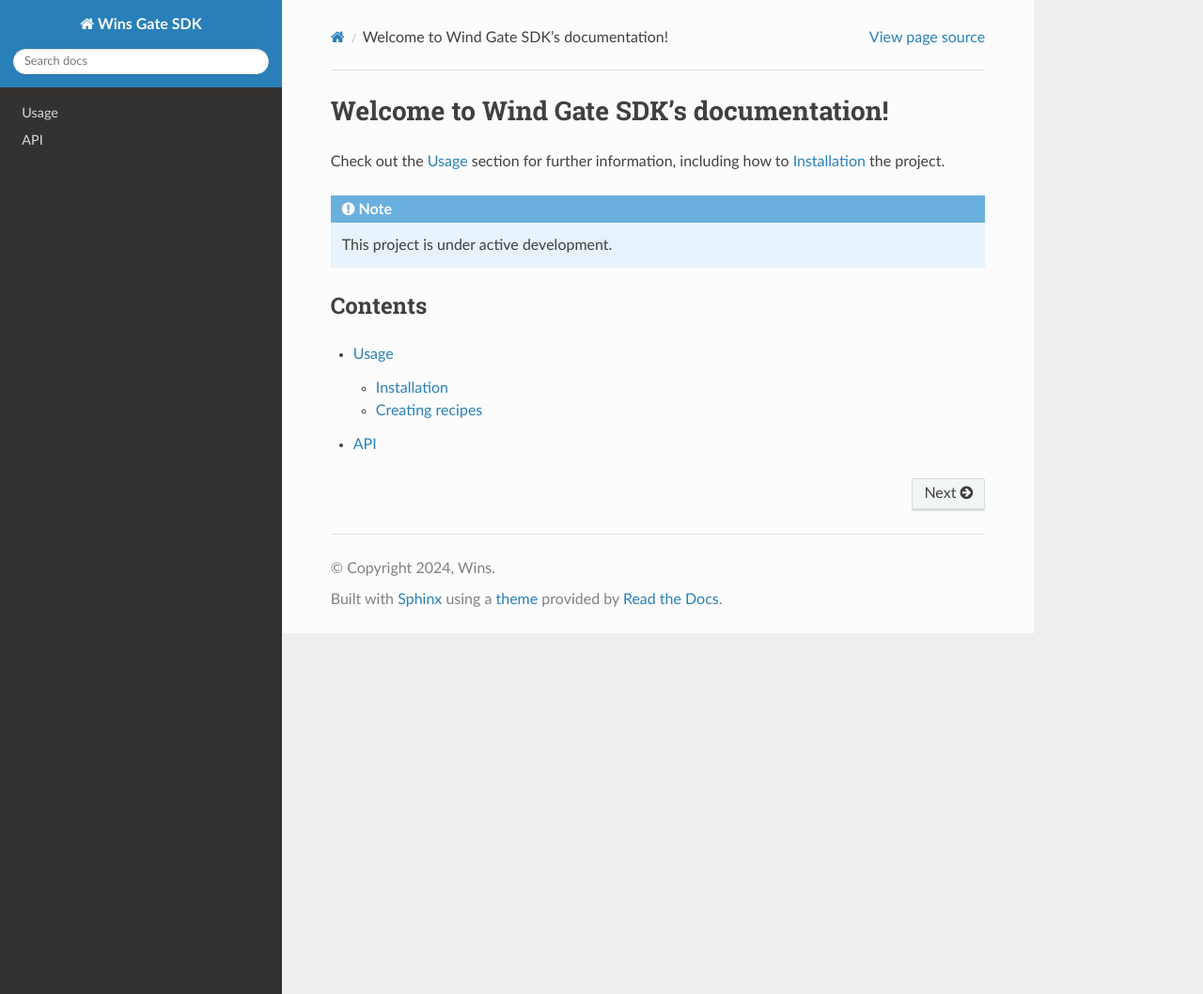
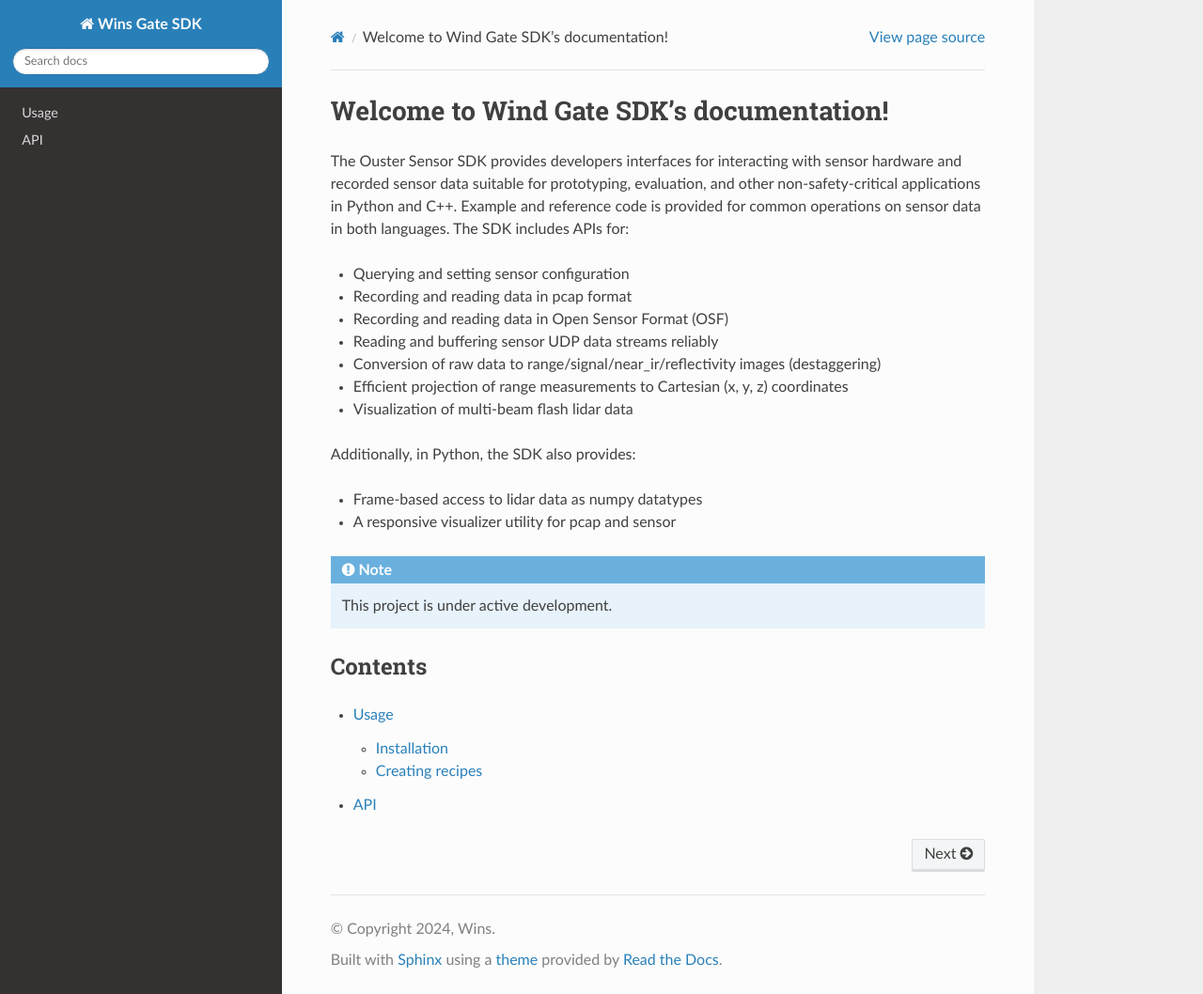
Before and after one commit to yejunzhou/wgsdoc, a Sphinx documentation site: the page built from docs/source/index.rst, in a window 1280 px wide and 1058 px high. Shown: the whole window at 94% size. Built offline with Sphinx 7.4.7 and the Read the Docs theme 3.1.0, drawn with Linux system fonts in a browser that asks for light colours.

Commit message:
修改index，增加说明

```diff
--- a/docs/source/index.rst
+++ b/docs/source/index.rst
@@ -2,8 +2,24 @@ Welcome to Wind Gate SDK's documentation!
 ===================================
 
 
-Check out the :doc:`usage` section for further information, including
-how to :ref:`installation` the project.
+The Ouster Sensor SDK provides developers interfaces for interacting with sensor hardware and
+recorded sensor data suitable for prototyping, evaluation, and other non-safety-critical
+applications in Python and C++. Example and reference code is provided for common operations on
+sensor data in both languages. The SDK includes APIs for:
+
+* Querying and setting sensor configuration
+* Recording and reading data in pcap format
+* Recording and reading data in Open Sensor Format (OSF)
+* Reading and buffering sensor UDP data streams reliably
+* Conversion of raw data to range/signal/near_ir/reflectivity images (destaggering)
+* Efficient projection of range measurements to Cartesian (x, y, z) coordinates
+* Visualization of multi-beam flash lidar data
+
+Additionally, in Python, the SDK also provides:
+
+* Frame-based access to lidar data as numpy datatypes
+* A responsive visualizer utility for pcap and sensor
+
 
 .. note::
 
```
